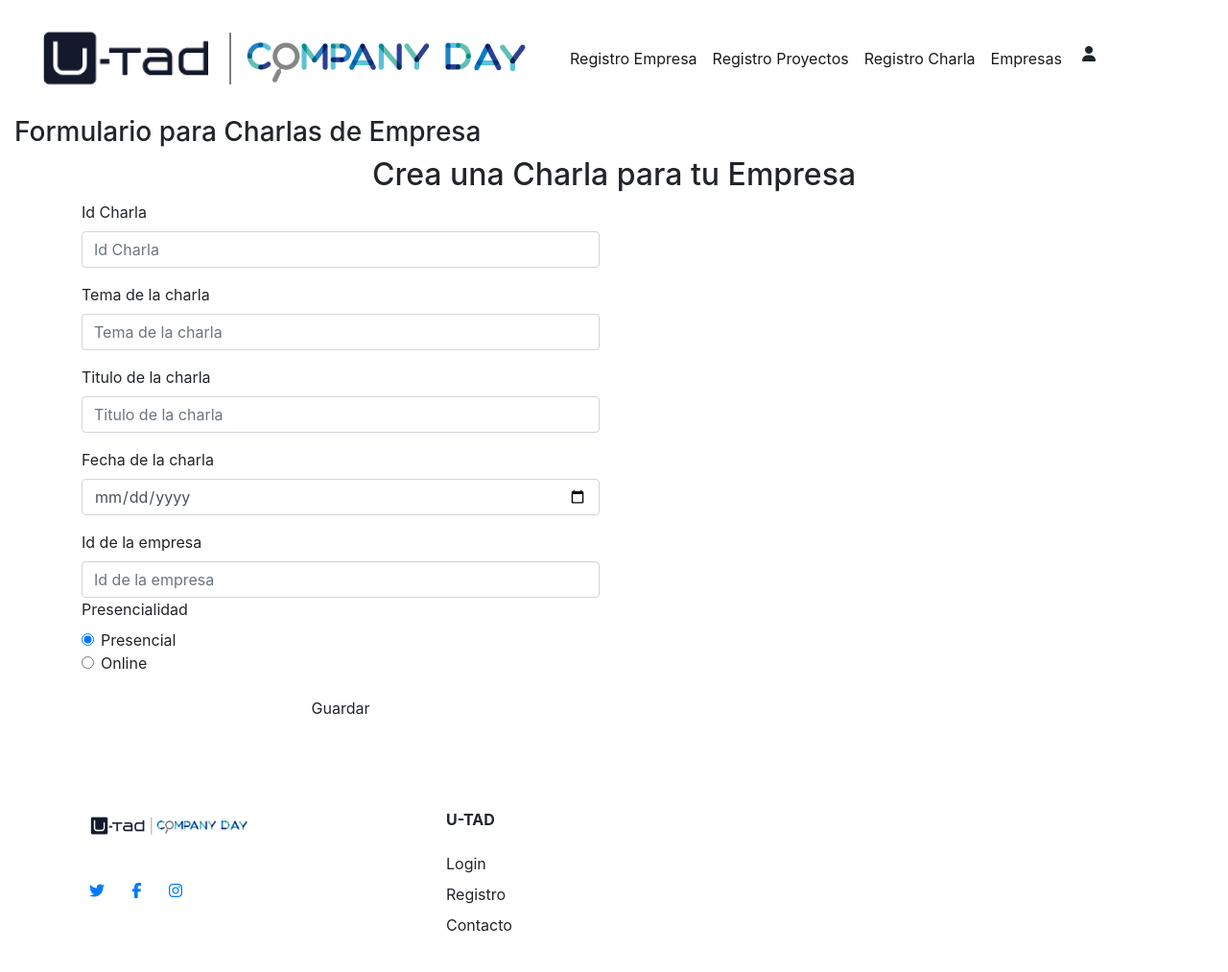
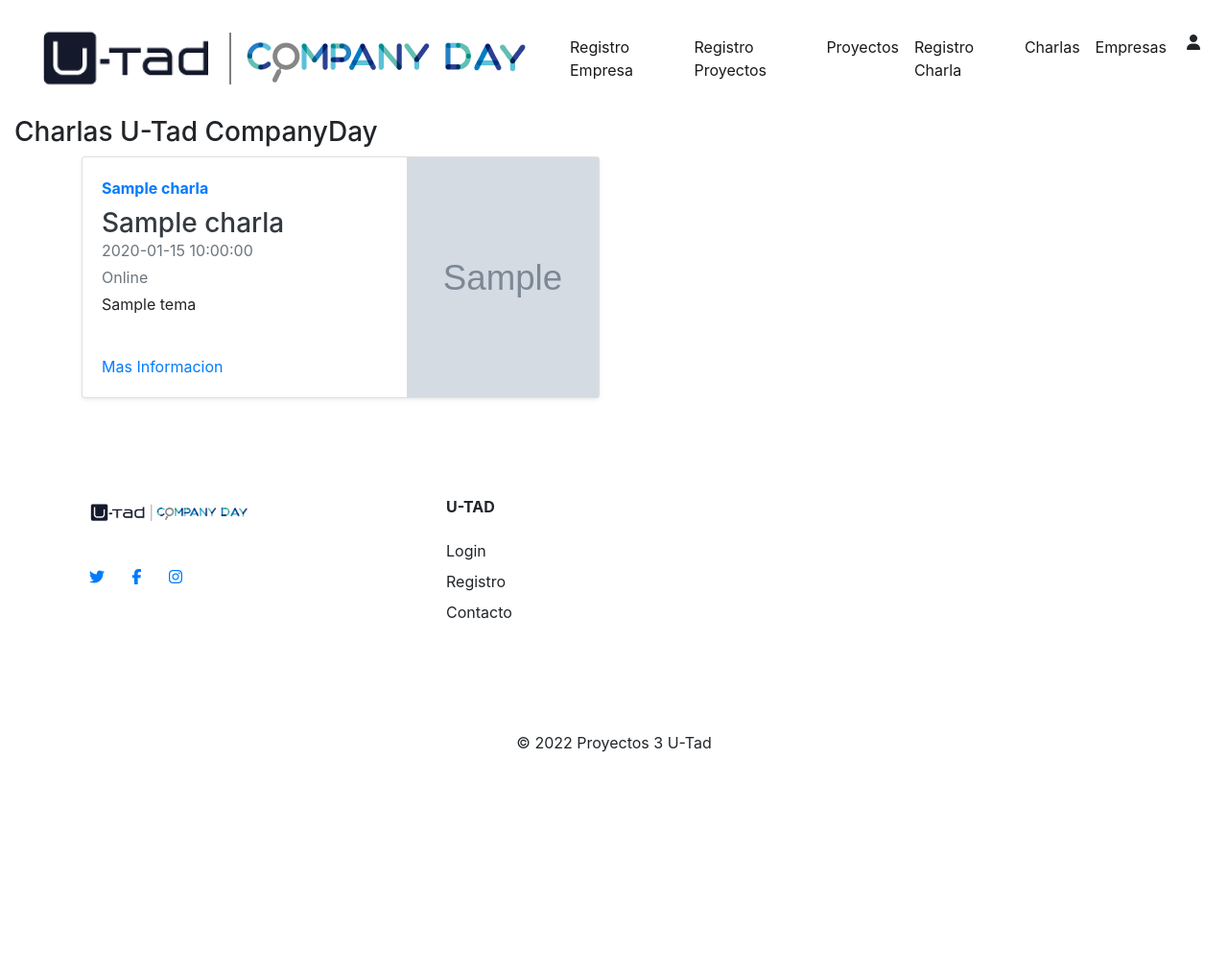
Before and after one commit to ralonsobeas/CompanyDay, a Flask app: template templates/charlas.html in a window 1280 px wide. Shown: the top 1013 px of the page at 96% size. After the commit the page ends 784 px from the top, so only its background shows below. Run offline with Flask 2, Linux system fonts and the light colour scheme; the template is opened without the code that fills it: most values are stand-ins (such as "Sample title", 1, 10 or a date in 2020); grey boxes marked "Sample" are stand-in pictures; some libraries are stand-ins or nearby versions.

Commit message:
Añadido las páginas para charlas y proyectos, añadido campo validado a la tabla proyectos
Además, la antigua página charlas.html ha pasado a ser registroCharas.html.
Nueva charlas.html es usada para mostrar charlas validadas

```diff
--- a/models/EventoPresentacionProyectos.py
+++ b/models/EventoPresentacionProyectos.py
@@ -5,6 +5,7 @@ from shared.models import db
 
 class EventoPresentacionProyectos(db.Model):
     __tablename__ = 'presentacionProyectos'
+    validado = db.Column(db.Boolean)
     id = db.Column(db.Integer, primary_key=True)
     presencial = db.Column(db.Boolean)
     videojuegos = db.Column(db.Boolean)
@@ -15,12 +16,12 @@ class EventoPresentacionProyectos(db.Model):
     #Relación con empresa
     empresa_id = db.Column(db.Integer, db.ForeignKey('empresas.id'))
 
-    def __init__(self, id, presencial, videojuegos, cortosAnimacion, disenoDigital, ingenieria,empresa_id):
+    def __init__(self, validado, id, presencial, videojuegos, cortosAnimacion, disenoDigital, ingenieria,empresa_id):
+        self.validado = validado
         self.id = id
         self.presencial = presencial
         self.videojuegos = videojuegos
         self.cortosAnimacion = cortosAnimacion
         self.disenoDigital = disenoDigital
         self.ingenieria = ingenieria
-
         self.empresa_id = empresa_id
--- a/run.py
+++ b/run.py
@@ -64,6 +64,8 @@ from models import Empresa
 from models.Empresa import Empresa
 
 from controllers import EmpresaController
+from controllers import EventoCharlaController
+from controllers import EventoPresentacionProyectosController
 
 
 class AdminView(ModelView):
@@ -142,9 +144,19 @@ def registroEmpresa():
 def registroPresentacion():
     return render_template('registroPresentaciones.html')
 
+@app.route('/proyecto')
+def proyectos():
+    proyectos = EventoPresentacionProyectosController.all_query()
+    return render_template('proyectos.html',proyectos=proyectos)
+
 @app.route('/registro_charla')
 def registroCharla():
-    return render_template('charlas.html')
+    return render_template('registroCharlas.html')
+
+@app.route('/charla')
+def charlas():
+    charlas = EventoCharlaController.all_query()
+    return render_template('charlas.html',charlas=charlas)
 
 @app.route('/registro_prueba')
 def registroFinal():
--- a/templates/base.html
+++ b/templates/base.html
@@ -35,7 +35,13 @@
                 <a class="nav-link" href="{{ url_for('registroPresentacion') }}">Registro Proyectos</a>
             </li>
             <li class="nav-item active">
+                <a class="nav-link" href="{{ url_for('proyectos') }}">Proyectos</a>
+            </li>
+            <li class="nav-item active">
                 <a class="nav-link" href="{{ url_for('registroCharla') }}">Registro Charla</a>
+            </li>
+            <li class="nav-item active">
+                <a class="nav-link" href="{{ url_for('charlas') }}">Charlas</a>
             </li>
 
             <li class="nav-item active">
--- a/templates/charlas.html
+++ b/templates/charlas.html
@@ -1,59 +1,41 @@
 {% extends 'base.html' %}
 
+{% block header %}
+<link rel="stylesheet" href="https://cdnjs.cloudflare.com/ajax/libs/OwlCarousel2/2.3.4/assets/owl.theme.default.css">
 
-{% block header %}
+
 
 {% endblock %}
 
+
 {% block content %}
-    <h3>{% block title %} Formulario para Charlas de Empresa {% endblock %}</h3>
 
-    <div class="container">
-  <div class="row">
-      <div class="col-xs-12 col-sm-12 col-md-12 col-lg-12 text-center">
-        <h2>Crea una Charla para tu Empresa</h2>
+    <h3>{% block title %} Charlas U-Tad CompanyDay {% endblock %}</h3>
+
+      <div class="container">
+      <div class="row mb-2">
+        {% for charla in charlas %}
+        <div class="col-md-6">
+          <div class="card flex-md-row mb-4 shadow-sm h-md-250">
+            <div class="card-body d-flex flex-column align-items-start">
+              <strong class="d-inline-block mb-2 text-primary">{{charla.nombre}}</strong>
+              <h3 class="mb-0">
+                <a class="text-dark" href="#">{{charla.titulo}}</a>
+              </h3>
+              <div class="mb-1 text-muted">{{charla.fecha}}</div>
+              <div class="mb-1 text-muted">{% if charla.presencialidad %} Presencial {% else %} Online {% endif %}</div>
+              <p class="card-text mb-auto">{{charla.tema}}</p>
+              <a href="#">Mas Informacion</a>
+            </div>
+            <img class="card-img-right flex-auto d-none d-lg-block" data-src="holder.js/200x250?theme=thumb" alt="Thumbnail [200x250]" style="width: 200px; height: 250px;" src="/static/images/customlogos/{{charla.logo}}" data-holder-rendered="true">
+          </div>
+        </div>
+        {% endfor %}
       </div>
-  </div>
-  <div class="row">
-      <div class="col-xs-6 col-sm-6 col-md-6 col-lg-6 col-xs-offset-3">
-          <form id="contact-form" class="form" action="/charlas/crear" method="POST" role="form" enctype="multipart/form-data">
-              <div class="form-group">
-                  <label class="form-label" for="id">Id Charla</label>
-                  <input type="text" class="form-control" id="id" name="id" placeholder="Id Charla" tabindex="1" required>
-              </div>
-              <div class="form-group">
-                  <label class="form-label" for="tema">Tema de la charla</label>
-                  <input type="text" class="form-control" id="tema" name="tema" placeholder="Tema de la charla" tabindex="2" required>
-              </div>
-              <div class="form-group">
-                  <label class="form-label" for="titulo">Titulo de la charla</label>
-                  <input type="text" class="form-control" id="titulo" name="titulo" placeholder="Titulo de la charla" tabindex="2" required>
-              </div>
-              <div class="form-group">
-                <label class="form-label" for="fecha">Fecha de la charla</label>
-                <input type="date" class="form-control" id="fecha" name="fecha" placeholder="Fecha de la charla" tabindex="4" required>
-              </div>
-              <div class="form-group">
-                <label class="form-label" for="idempresa">Id de la empresa</label>
-                <input type="text" class="form-control" id="idempresa" name="idempresa" placeholder="Id de la empresa" tabindex="5" required>
-              <div class="form-group">
-                <label class="form-label" for="presencialidad">Presencialidad</label>
-                <div class="form-check">
-                  <input class="form-check-input" type="radio" name="presencialidad" id="presencialidadPresencial" value="True" checked/>
-                  <label class="form-check-label" for="presencialidadPresencial"> Presencial </label>
-                </div>
-                <div class="form-check">
-                  <input class="form-check-input" type="radio" name="presencialidad" id="presencialidadOnline" value="False"/>
-                  <label class="form-check-label" for="presencialidadOnline"> Online </label>
-                </div>
-              </div>
-              <div class="text-center">
-                  <button type="submit" class="btn btn-start-order">Guardar</button>
-              </div>
-          </form>
       </div>
-  </div>
-</div>
-
 
 {% endblock %}
+
+{% block script %}
+
+{% endblock %}
--- a/templates/registroPresentaciones.html
+++ b/templates/registroPresentaciones.html
@@ -13,8 +13,8 @@
   <div class="row">
       <div class="col-xs-6 col-sm-6 col-md-6 col-lg-6 col-xs-offset-3">
         <form form id="contact-form" class="form" action="/proyectos/crear" method="POST" role="form" enctype="multipart/form-data">
-            <label class="form-label" for="id">Id Empresa</label>
-            <input type="text" class="form-control" id="id" name="id" placeholder="IdPresentacion" tabindex="1" required>
+            <label class="form-label" for="id">Id Presentacion</label>
+            <input type="text" class="form-control" id="IdPresentacion" name="IdPresentacion" placeholder="IdPresentacion" tabindex="1" required>
             <input type="checkbox" id="presencial" name="presencial" value="True">
             <label for="presencial"> Presencial</label><br><br>
             <input type="checkbox" id="videojuegos" name="videojuegos" value="True">
@@ -25,6 +25,8 @@
             <label for="cortosAnimacion"> Cortos de Animacion</label><br><br>
             <input type="checkbox" id="ingenieria" name="ingenieria" value="True">
             <label for="ingenieria"> Ingenieria</label><br><br>
+            <label class="form-label" for="id">Id Empresa</label>
+            <input type="text" class="form-control" id="IdEmpresa" name="IdEmpresa" placeholder="IdEmpresa" tabindex="1" required>
             <input type="submit" value="Submit">
           </form>
       </div>
```
Also changed, not shown: controllers/EventoCharlaController.py (+12 -3 lines), controllers/EventoPresentacionProyectosController.py (+12 -2 lines), templates/proyectos.html (added, +41 -0 lines), templates/registroCharlas.html (added, +59 -0 lines).
